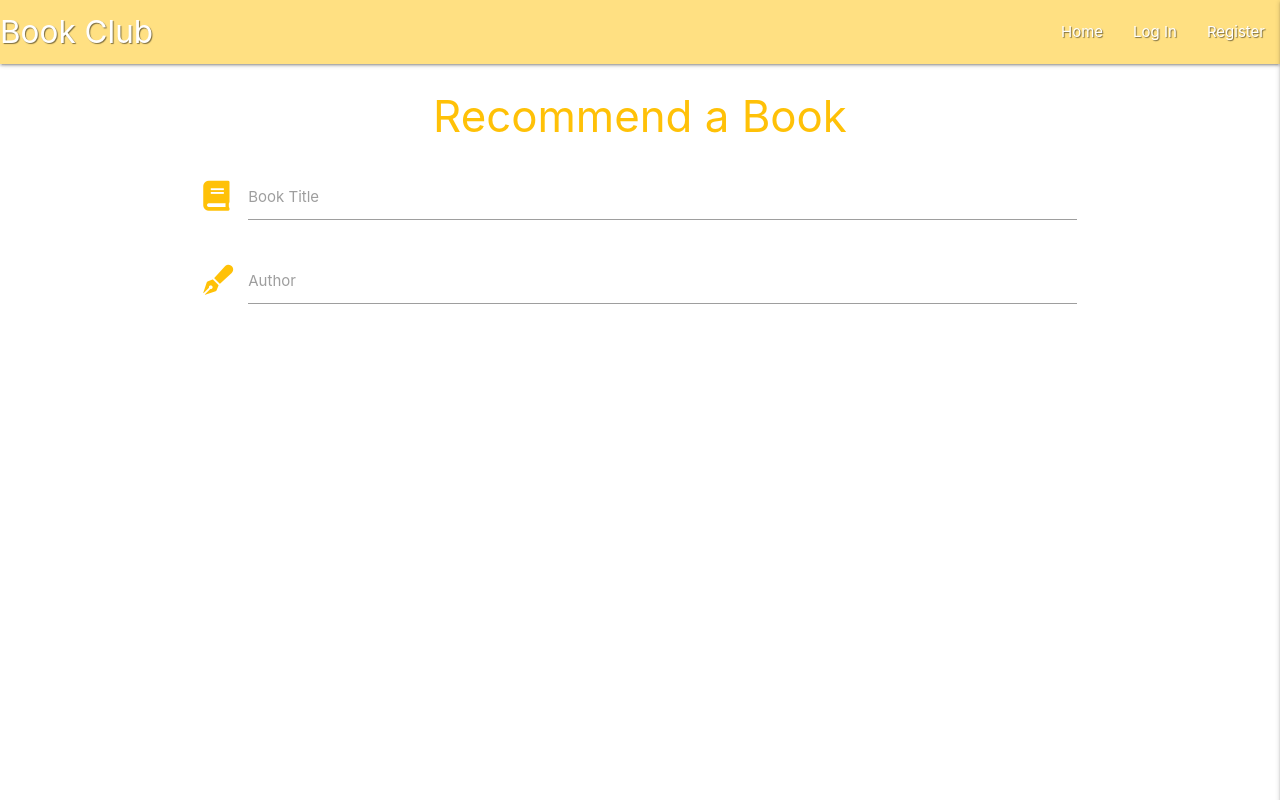
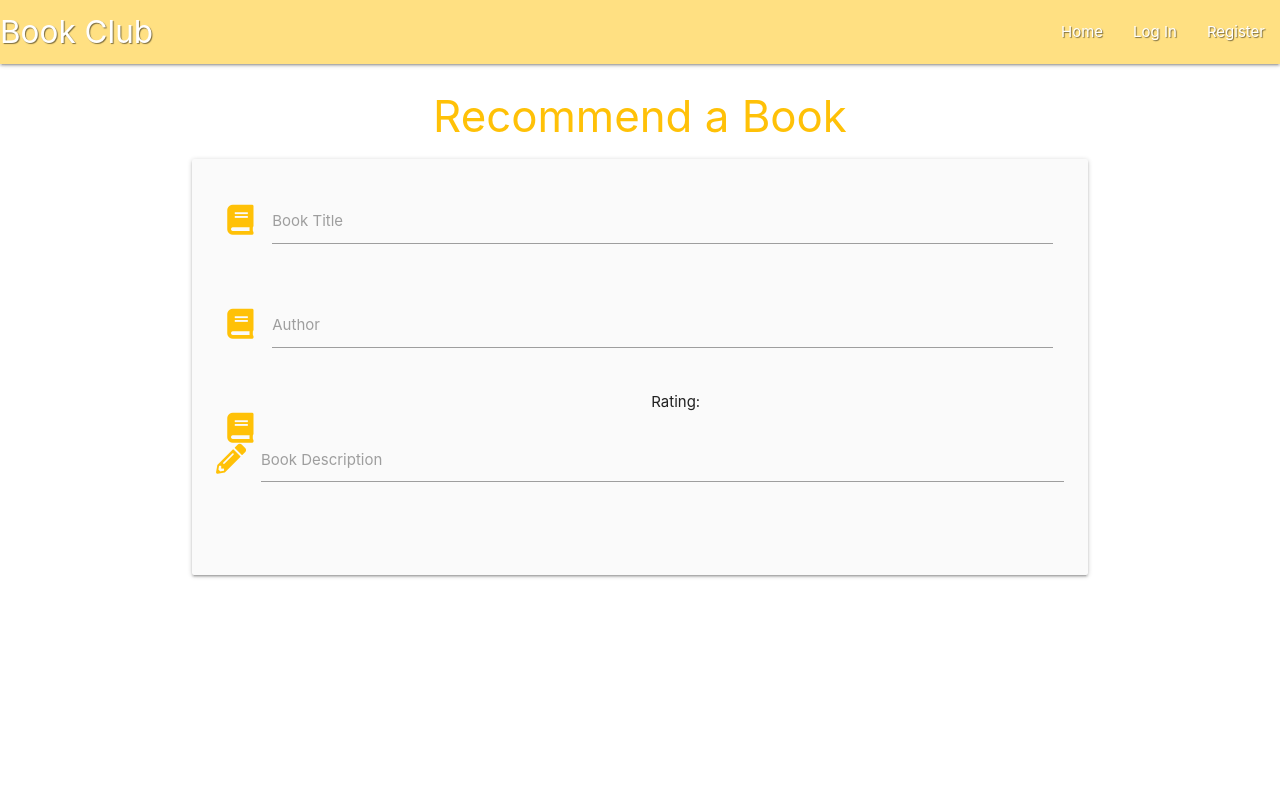
Before and after one commit to Code-Institute-Submissions/Sarah-LB-Milestone3_BookClub_DecResub, a Flask app: page /add_book in a window 1280 px wide. Run offline with Flask 2, Linux system fonts and the light colour scheme; some libraries are stand-ins or nearby versions.

Commit message:
Add add_book form input fields star-rating and genre dropdown

```diff
--- a/static/js/script.js
+++ b/static/js/script.js
@@ -1,3 +1,8 @@
 $(document).ready(function(){
     $('.sidenav').sidenav({edge: "right"});
+    $("#rateYo").rateYo({
+      rating: 1.5,
+      halfStar: true
+    });
+    $('select').formSelect();
   });
--- a/templates/add_book.html
+++ b/templates/add_book.html
@@ -3,18 +3,44 @@
 
     <h3 class="amber-text center-align">Recommend a Book</h3>
 
-    <div class="row">
+    <div class="row card-panel grey lighten-5">
         <form class="col s12" method="POST" action="">
           <div class="row">
             <div class="input-field col s12">
               <i class="fas fa-book prefix amber-text"></i>
-              <input id="icon_prefix" type="text" class="validate">
-              <label for="icon_prefix">Book Title</label>
+              <input id="book_title" name="book_title" minlength="5" maxlength="50"
+                  type="text" class="validate" required>
+              <label for="book_title">Book Title</label>
             </div>
+          </div>
+          <div class="row">
             <div class="input-field col s12">
-              <i class="fas fa-pen-fancy prefix amber-text"></i>
-              <input id="icon_telephone" type="tel" class="validate">
-              <label for="icon_telephone">Author</label>
+              <i class="fas fa-book prefix amber-text"></i>
+              <input id="book_author" name="book_author" minlength="5" maxlength="50"
+                  type="text" class="validate" required>
+              <label for="book_author">Author</label>
+            </div>
+          </div>
+          <div class="row">
+            <div class="input-field col s5">
+                <i class="fas fa-book prefix amber-text"></i>
+                <select id="genre" name="genre" class="validate" required>
+                  <option value="" disabled selected>Genre</option>
+                  <option value="1">Option 1</option>
+                  <option value="2">Option 2</option>
+                  <option value="3">Option 3</option>
+                </select>
+            </div>
+            <div class="col s1 offset-s1">Rating: </div>
+            <div class= "col s5">
+                <div id="rateYo" class="amber-text"></div>
+            </div>
+          <div class="row">
+            <div class="input-field col s12">
+              <i class="fas fa-pencil-alt prefix amber-text"></i>
+              <textarea id="book_description" name="book_description" minlength="5"
+                  maxlength="1000" class="materialize-textarea validate" required></textarea>
+              <label for="book_description">Book Description</label>
             </div>
           </div>
         </form>
--- a/templates/base.html
+++ b/templates/base.html
@@ -7,6 +7,7 @@
     <link rel="stylesheet" href="https://cdnjs.cloudflare.com/ajax/libs/font-awesome/5.13.1/css/all.min.css"
         integrity="sha512-xA6Hp6oezhjd6LiLZynuukm80f8BoZ3OpcEYaqKoCV3HKQDrYjDE1Gu8ocxgxoXmwmSzM4iqPvCsOkQNiu41GA==" crossorigin="anonymous" type="text/css">
     <link rel="stylesheet" href="https://cdnjs.cloudflare.com/ajax/libs/materialize/1.0.0/css/materialize.min.css" type="text/css">
+    <link rel="stylesheet" href="https://cdnjs.cloudflare.com/ajax/libs/rateYo/2.3.2/jquery.rateyo.min.css">
     <link rel="stylesheet" href="{{ url_for('static', filename='css/style.css') }}" type="text/css">
     {% block styles %}
     {% endblock %}
@@ -73,6 +74,7 @@
 
     <script src="https://code.jquery.com/jquery-3.6.0.min.js" integrity="sha256-/xUj+3OJU5yExlq6GSYGSHk7tPXikynS7ogEvDej/m4=" crossorigin="anonymous"></script>
     <script src="https://cdnjs.cloudflare.com/ajax/libs/materialize/1.0.0/js/materialize.min.js"></script>
+    <script src="https://cdnjs.cloudflare.com/ajax/libs/rateYo/2.3.2/jquery.rateyo.min.js"></script>
     <script src="{{ url_for('static', filename='js/script.js') }}"></script>
     {% block scripts %}
     {% endblock %}
```
Also changed, not shown: README.md.
